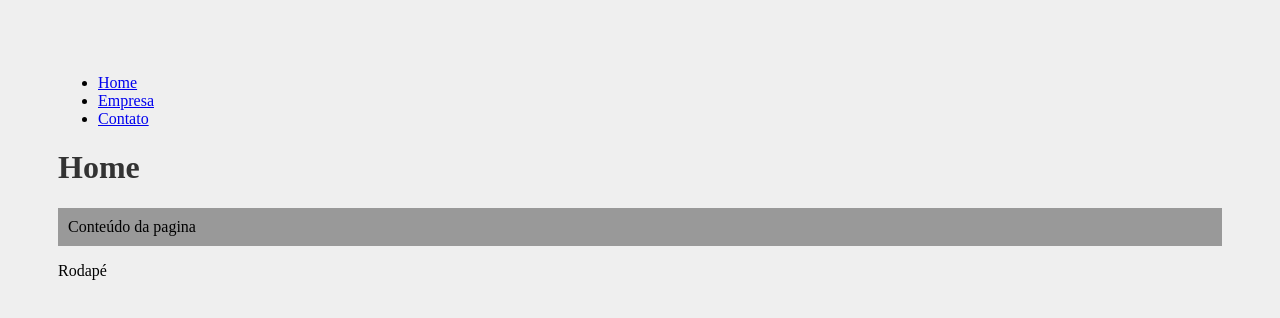
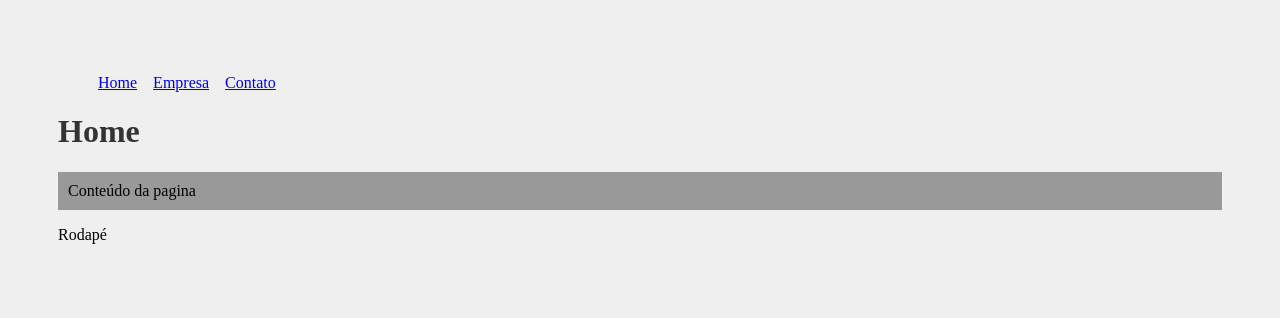
Before and after one commit to Gusttavo-costta/EstudosReact, a React (Create React App) app: page / in a window 1280 px wide. Shown: the top 318 px of the page. Built offline with nearby package versions, Linux system fonts and the light colour scheme.

Commit message:
React Router

```diff
--- a/src/components/layout/NavBar.js
+++ b/src/components/layout/NavBar.js
@@ -1,16 +1,17 @@
 import { Link } from "react-router-dom"
+import styles from './Navbar.module.css'
 
 function NavBar() {
     return (
         <>
-            <ul>
-                <li>
+            <ul className={styles.list}>
+                <li className={styles.item}>
                     <Link to="/">Home</Link>
                 </li>
-                <li>
+                <li className={styles.item}>
                     <Link to="/empresa">Empresa</Link>
                 </li>
-                <li>
+                <li className={styles.item}>
                     <Link to="/contato">Contato</Link>
                 </li>
             </ul>
--- /dev/null
+++ b/src/components/layout/Navbar.module.css
@@ -0,0 +1,8 @@
+.list {
+    display: flex;
+    list-style: none;
+}
+
+.item {
+    margin-right: 1em;
+}
```
